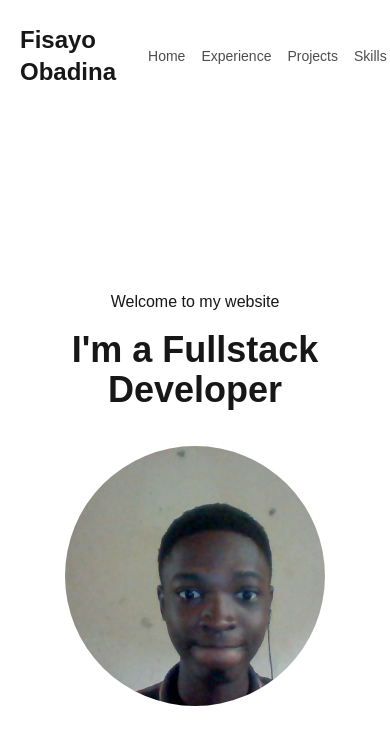
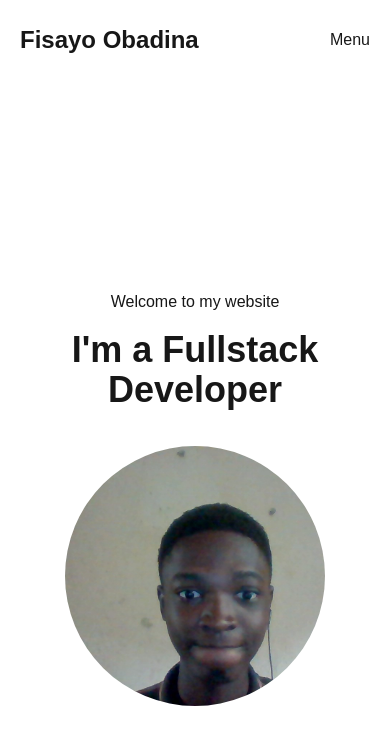
Before and after one commit to fisayo-dev/my-portfolio, a Next.js app: page / in a window 390 px wide. Shown: the top 744 px of the page. Built offline with nearby package versions, Linux system fonts and the light colour scheme; a web font is replaced by a local one.

Commit message:
style: add header responsiveness

```diff
--- a/components/Header.tsx
+++ b/components/Header.tsx
@@ -15,15 +15,16 @@ const Header = () => {
             <div className="flex items-center justify-between py-6">
                 <div className="flex items-center space-x-8">
                     <h2 className='text-2xl font-bold'>Fisayo Obadina</h2>
-                    <div className="flex space-x-4 items-end">
+                    <div className="hidden md:flex space-x-4 items-end">
                         {headerLinks.map((link,index) => (
                             <span key={index} className='text-sm capitalize cursor-pointer dark:hover:text-white dark:text-white/70 text-black/70 hover:text-black'>{link}</span>
                         ))}
                         </div>
                 </div>
-                <button className='flex space-x-2'>
+                <button className='hidden md:flex space-x-2'>
                     <span>Download Resume</span>
                 </button>
+                <span className='block md:hidden cursor-pointer dark:hover:text-white'>Menu</span>
             </div>
         </div>
     </div>
```
